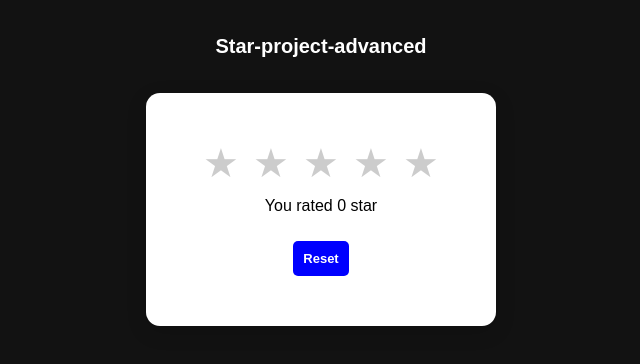
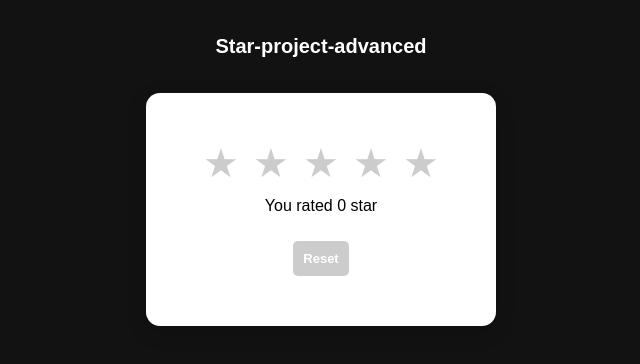
Before and after one commit to ALEXKOCHENS/My-react-start-up-tutorial, a React (Vite) app: page / in a window 1280 px wide. Shown: the top 364 px of the page, without its empty margins (319-959 px from the left). Built offline with nearby package versions, Linux system fonts and the light colour scheme.

Commit message:
Added disability to reset button

```diff
--- a/src/Star-project-advanced/Rating.jsx
+++ b/src/Star-project-advanced/Rating.jsx
@@ -26,7 +26,7 @@ const Rating = ({ ProjectHeading }) => {
         <p className='rating-paragraph'>
           You rated {rating} star{rating > 1 ? 's' : ''}
         </p>
-        <button className='reset-btn' onClick={resetUI}>
+        <button className='reset-btn' onClick={resetUI} disabled={rating === 0}>
           Reset
         </button>
       </div>
--- a/src/index.css
+++ b/src/index.css
@@ -61,7 +61,7 @@ body {
   font-weight: bold;
 }
 
-.submit-btn:disabled {
+.reset-btn:disabled {
   background-color: #ccc;
   cursor: not-allowed;
 }
```
